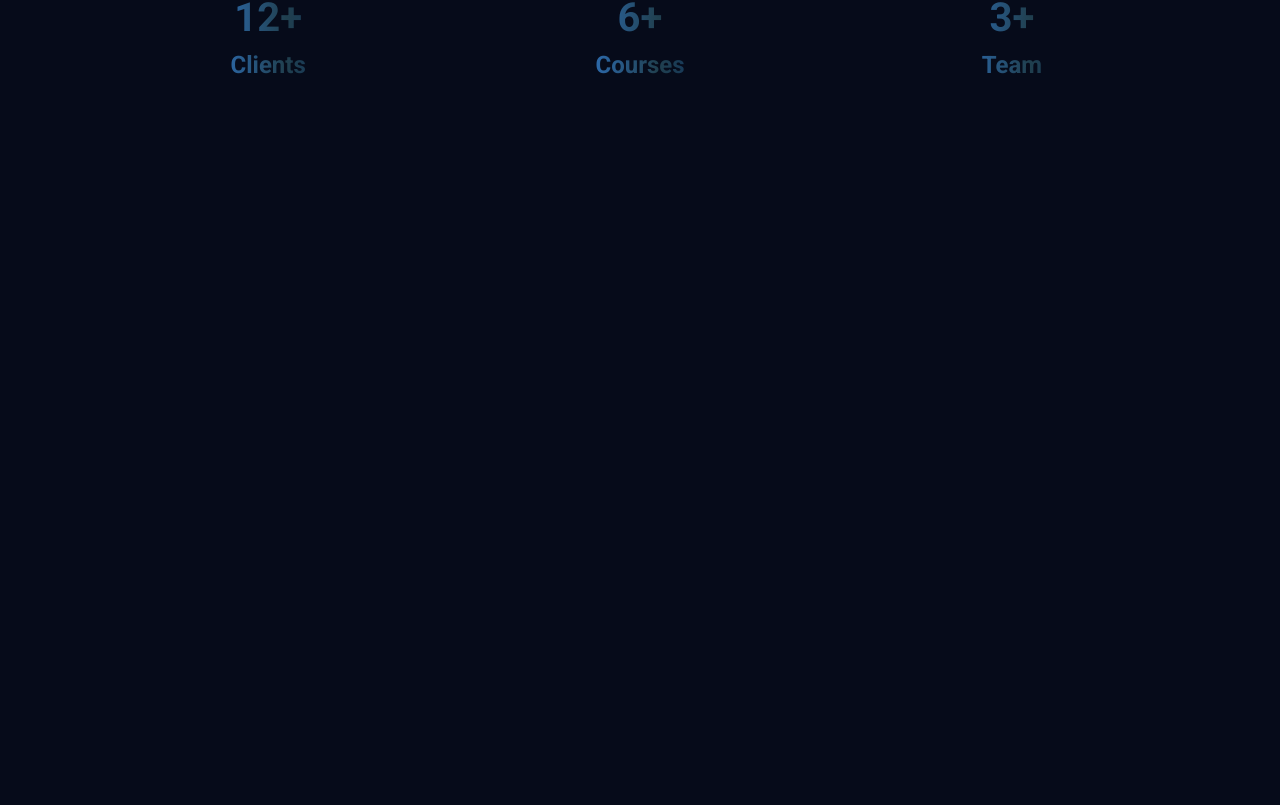
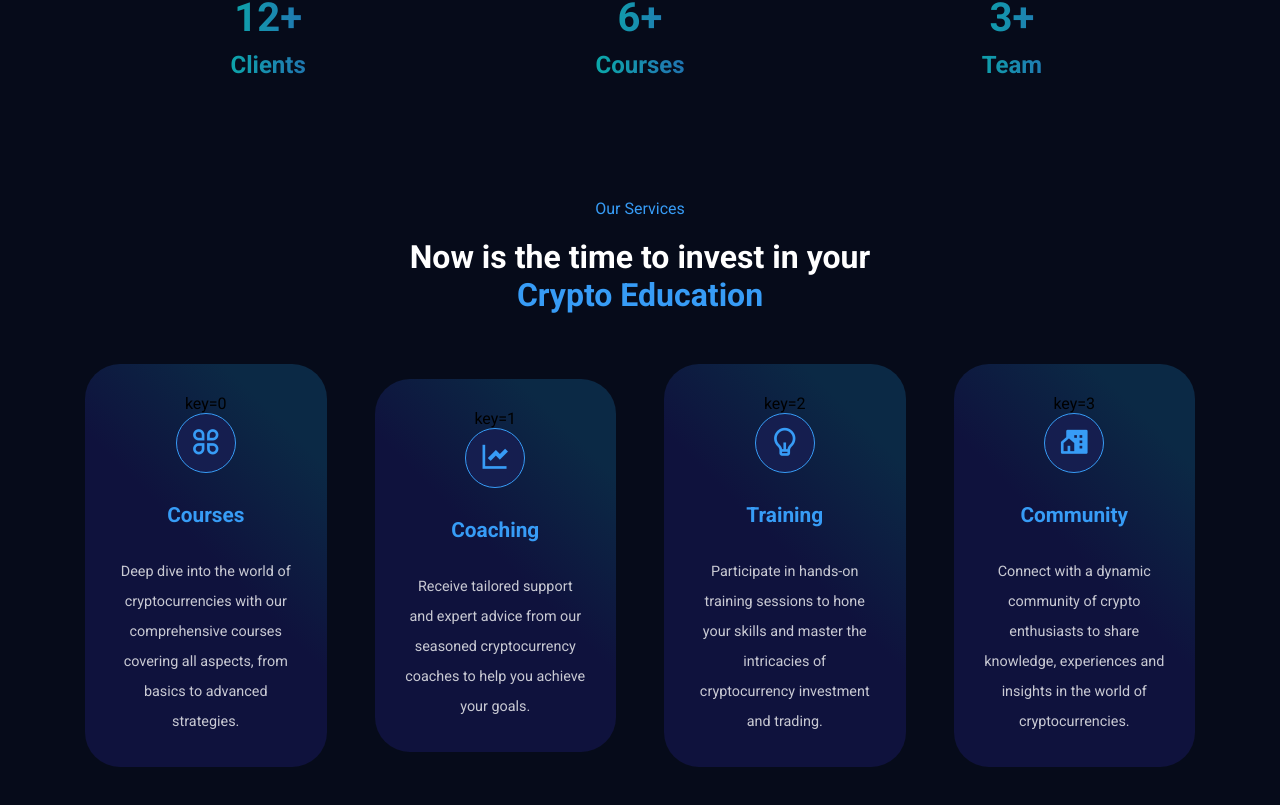
Before and after one commit to Maroa01/ChainG-frontend, a React (Create React App) app: page / in a window 1280 px wide. Shown: the part 769-1574 px from the top of the page. Before the commit the page ends 908 px from the top, so only its background shows below. Built offline with nearby package versions, Linux system fonts and the light colour scheme.

Commit message:
Service section

```diff
--- a/src/App.css
+++ b/src/App.css
@@ -18,9 +18,9 @@
   );
   --counter-color: linear-gradient(
     90deg,
-    #327cd2 30%,
-    rgb(32, 63, 78) 55%,
-    rgb(10, 50, 105) 75%
+    #02bba6 30%,
+    rgb(29, 129, 176, 1) 55%,
+    rgb(35, 93, 173, 1) 75%
   );
   --body-bg: rgba(6, 11, 26, 1);
   --newsletter-bg: linear-gradient(
@@ -76,6 +76,7 @@ a{
 h1,
 h2{
   color: var(--heading-color);
+  font-size: 2rem;
 }
 
 section{
@@ -94,3 +95,10 @@ section{
   font-size: .9rem;
 
 }
+
+.subtitle{
+  font-size: 1rem;
+  color: var(--primary-color);
+  font-weight: 400;
+  margin-bottom: 20px;
+}
--- a/src/App.js
+++ b/src/App.js
@@ -3,6 +3,7 @@ import './App.css'
 import Header from './components/Header/Header'
 import Hero from './components/UI/Hero'
 import Counter from './components/UI/Counter'
+import Services from './components/UI/Services'
 
 function App() {
   return (
@@ -10,6 +11,7 @@ function App() {
       <Header />
       <Hero />
       <Counter />
+      <Services />
     </>
   )
 
--- a/src/components/UI/Counter.jsx
+++ b/src/components/UI/Counter.jsx
@@ -19,7 +19,7 @@ const counterData = [
 
 const Counter = () => {
   return (
-    <section className="counter">
+    <section className="counter" id="projects">
       <div className="container">
         <div className="container__wrapper">
           {counterData.map((item, index) => (
--- /dev/null
+++ b/src/components/UI/Services.jsx
@@ -0,0 +1,58 @@
+import React from "react";
+import "../../styles/Services.css";
+
+const serviceData = [
+  {
+    icon: "ri-apps-line",
+    title: "Courses",
+    desc: "Deep dive into the world of cryptocurrencies with our comprehensive courses covering all aspects, from basics to advanced strategies.",
+  },
+
+  {
+    icon: "ri-line-chart-fill",
+    title: "Coaching",
+    desc: "Receive tailored support and expert advice from our seasoned cryptocurrency coaches to help you achieve your goals.",
+  },
+
+  {
+    icon: "ri-lightbulb-line",
+    title: "Training",
+    desc: "Participate in hands-on training sessions to hone your skills and master the intricacies of cryptocurrency investment and trading.",
+  },
+
+  {
+    icon: "ri-community-fill",
+    title: "Community",
+    desc: "Connect with a dynamic community of crypto enthusiasts to share knowledge, experiences and insights in the world of cryptocurrencies.",
+  },
+];
+
+const Services = () => {
+  return (
+    <section id="services">
+      <div className="container">
+        <div className="service__top-content">
+          <h6 className="subtitle">Our Services</h6>
+          <h2>Now is the time to invest in your</h2>
+          <h2 className="highlight"> Crypto Education</h2>
+        </div>
+
+        <div className="service__item-wrapper">
+          {serviceData.map((item, index) => (
+            <div className="services__item">
+              {" "}
+              key={index}
+              <span className="service__icon">
+                <i class={item.icon}></i>
+              </span>
+              <h3 className="service__title">{item.title}</h3>
+              <p className="description">{item.desc}</p>
+            </div>
+          ))}
+        </div>
+      </div>
+    </section>
+  );
+};
+
+export default Services;
--- /dev/null
+++ b/src/styles/Services.css
@@ -0,0 +1,44 @@
+.service__top-content {
+  text-align: center;
+  margin-bottom: 50px;
+}
+
+.service__item-wrapper {
+  display: flex;
+  align-items: center;
+  justify-content: space-between;
+  column-gap: 3rem;
+}
+
+.services__item {
+  background: var(--card-bg);
+  width: 25%;
+  padding: 30px;
+  text-align: center;
+  border-radius: 35px;
+  cursor: pointer;
+}
+
+.service__icon {
+  width: 60px;
+  height: 60px;
+  display: flex;
+  align-items: center;
+  justify-content: center;
+  margin: auto;
+  background: var(--icon-bg);
+  border-radius: 35px;
+  margin-bottom: 30px;
+  border: 1px solid var(--primary-color);
+}
+
+.service__icon i {
+  font-size: 2rem;
+  color: var(--primary-color);
+}
+
+.service__title {
+  color: var(--primary-color);
+  font-size: 1.3rem;
+  margin-bottom: 30px;
+}
```
